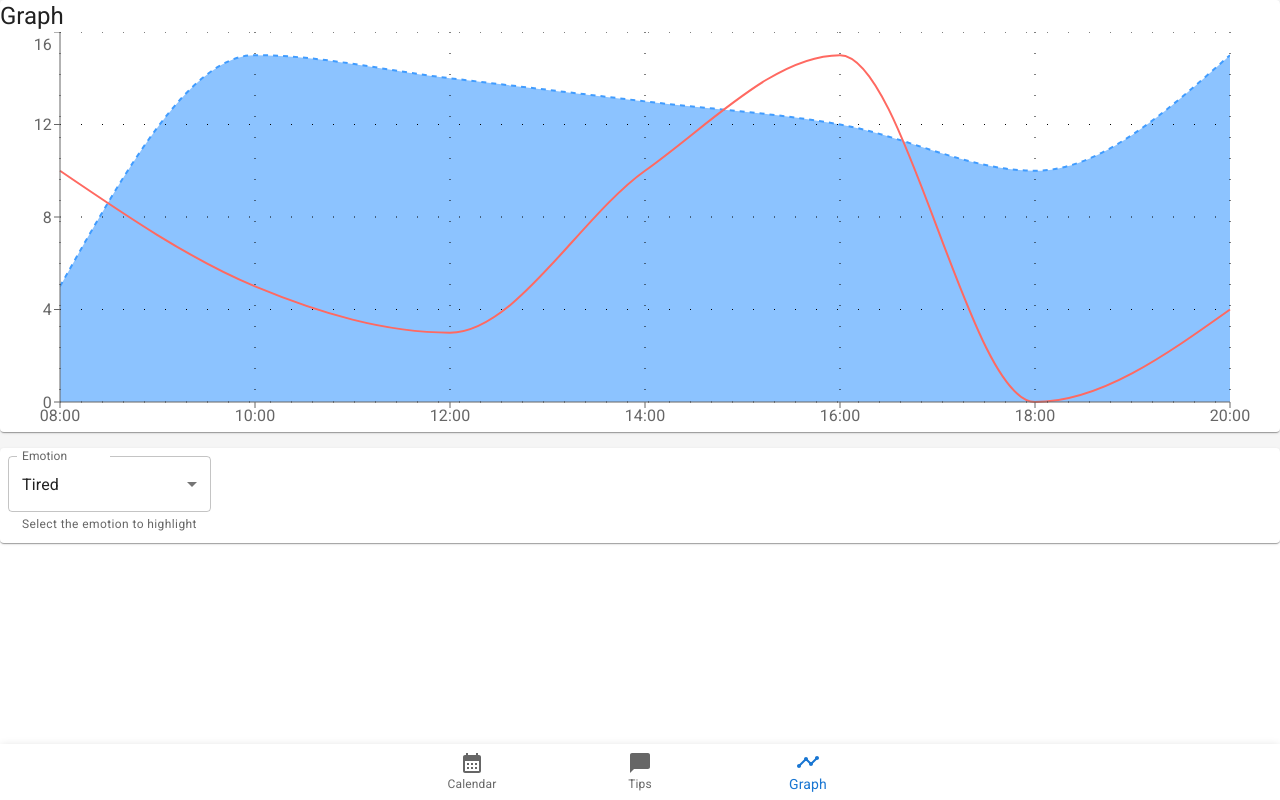
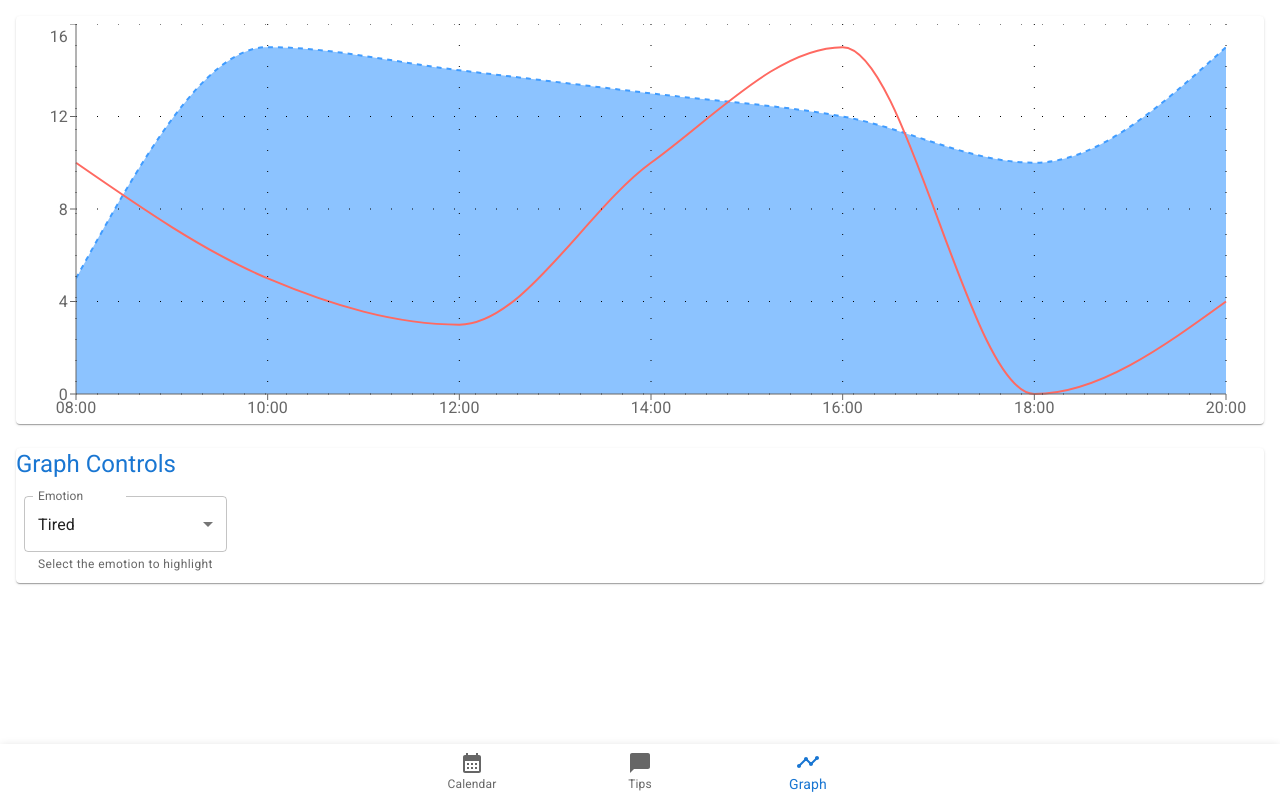
Before and after one commit to adamva/CMPUT302-emotion-tracker, a React (Create React App) app in the folder ui/: page /#/graph in a window 1280 px wide. Built offline with nearby package versions, Linux system fonts and the light colour scheme.

Commit message:
more layout control

```diff
--- a/ui/src/components/Graph/BasicGraph.js
+++ b/ui/src/components/Graph/BasicGraph.js
@@ -7,7 +7,7 @@ import { emotions } from '../consts';
 import { fakeGraphData } from './fakeGraphData';
 
 const BasicGraph = () => {
-  const graphWidth = window.innerWidth;
+  const graphWidth = window.innerWidth - 20;
   const graphHeight = window.innerHeight / 2;
   console.debug(`graphWidth: ${graphWidth} graphHeigh: ${graphHeight}`);
 
@@ -49,20 +49,15 @@ const BasicGraph = () => {
     }
   }
   return (
-    <Grid container spacing={2} sx={{ backgroundColor: 'whitesmoke' }}>
+    <Grid container spacing={1}>
 
       <Grid item xs={12}>
-        <Paper>
-          <Typography variant='h5'>Graph</Typography>
+        <Paper sx={{ m: 2, paddingTop: 1}}>
           <ComposedChart
             width={graphWidth}
             height={graphHeight}
             data={fakeGraphData}
-            margin={
-              {
-                right: 50
-              }
-            }
+            margin={{ top: 0, right: 50, left: 0, bottom: 0 }}
           >
             {emotionList.map((emotion) => (renderEmotionGraphData(emotion)))}
             <CartesianGrid stroke='#000' strokeDasharray="1 20"/>
@@ -72,7 +67,8 @@ const BasicGraph = () => {
         </Paper>
       </Grid>
       <Grid item xs={12}>
-        <Paper>
+        <Paper sx={{ marginLeft: 2, marginRight: 2 }}>
+          <Typography variant='h5' gutterBottom color='primary'>Graph Controls</Typography>
           <FormControl sx={{ m: 1 }}>
             <InputLabel id="active-emotion-select-helper-label">Emotion</InputLabel>
             <Select
```
